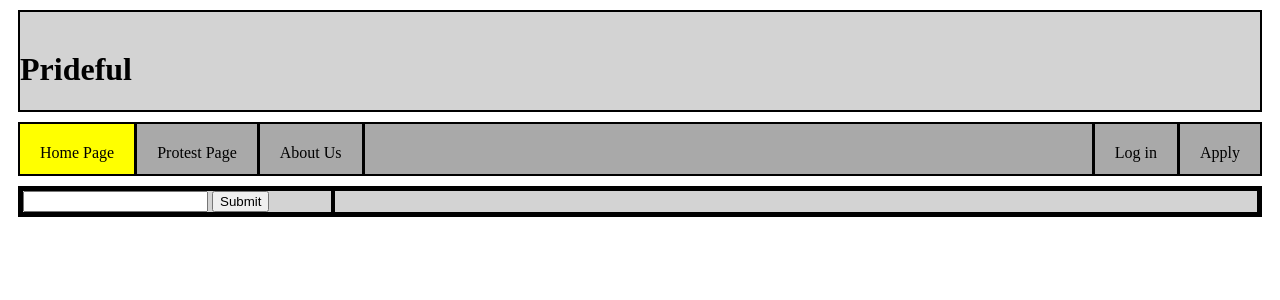
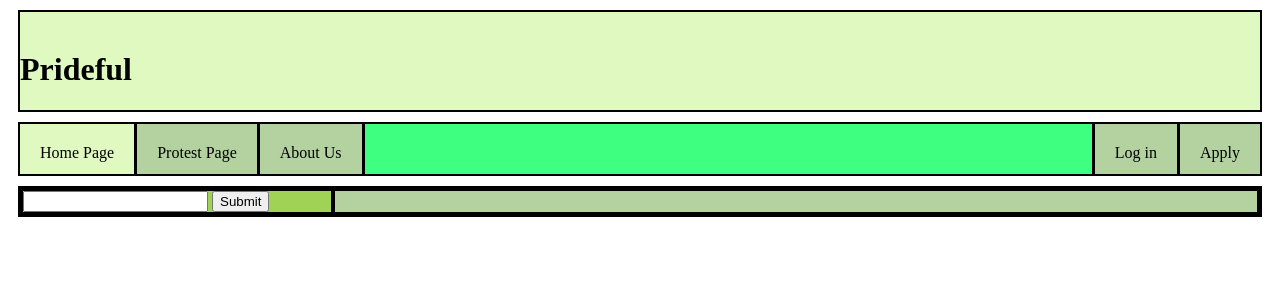
Before and after one commit to andrewocyeah/andrewocyeah.github.io, a PHP site: page / in a window 1280 px wide. Shown: the top 300 px of the page. Run offline with PHP 8.4, Linux system fonts and the light colour scheme; data that the repository does not hold is empty.

Commit message:
color barf

```diff
--- a/sytle.css
+++ b/sytle.css
@@ -1,17 +1,17 @@
 .header{
-  background: lightgray;
+  background: #dff9c1;
   margin: 10px;
   border: 2px solid black;
 }
 .nav{
-  background: darkgray;
+  background: #3fff81;
   margin: 10px;
   border: 2px solid black;
   height: 50px;
   padding: 0px;
 }
 .button{
-  background: darkgray;
+  background: lime;
   border:none;
   margin: 0px;
   border-right: solid;
@@ -25,7 +25,7 @@ p{
 }
 a{
   text-decoration: none;
-  background: darkgray;
+  background: #b3d2a0;
   border:none;
   margin: 0px;
   height: 100%;
@@ -41,22 +41,22 @@ a.right{
 }
 a:hover{
 
-  background-color: gray;
+  background-color: #9fd255;
 }
 a:active{
   background-color: white;
 }
 .active{
-  background-color: yellow;
+  background-color: #dff9c1;
 }
 .message{
-  background-color: lightgray;
+  background-color: #9fd255;
   width: 25%;
   border: 2px solid black;
   float: left;
 }
 .board{
-  background-color: lightgray;
+  background-color: #b3d2a0;
   width: 75%;
   border: 2px solid black;
   float: right;
@@ -64,7 +64,7 @@ a:active{
 .content{
   display: flex;
   margin: 10px;
-  background-color: darkgray;
+  background-color: #dff9c1;
   border: solid black;
 }
 input{
```
